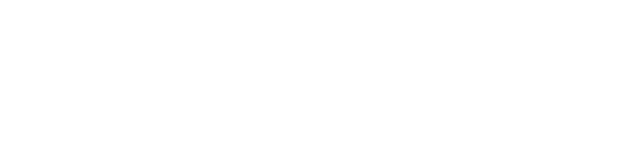
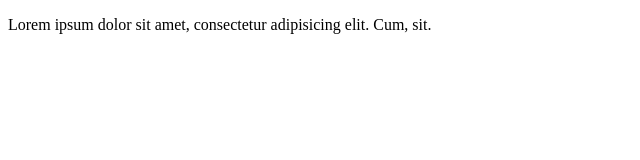
Before and after one commit to jj-junge/aprendiendoGit, a plain HTML site: page gitOne/index.html in a window 1280 px wide. Shown: the whole page, without its empty margins (0-640 px from the left). Drawn offline with Linux system fonts and the light colour scheme.

Commit message:
Agregado DIV contenedor

```diff
--- a/gitOne/index.html
+++ b/gitOne/index.html
@@ -9,7 +9,14 @@
 </head>
 
 <body>
-
+    <!-- Comentarios DIV -->
+    <div class='container'>
+        <div class="row">
+            <p>
+                Lorem ipsum dolor sit amet, consectetur adipisicing elit. Cum, sit.
+            </p>
+        </div>
+    </div>
 </body>
 
 </html>
```
